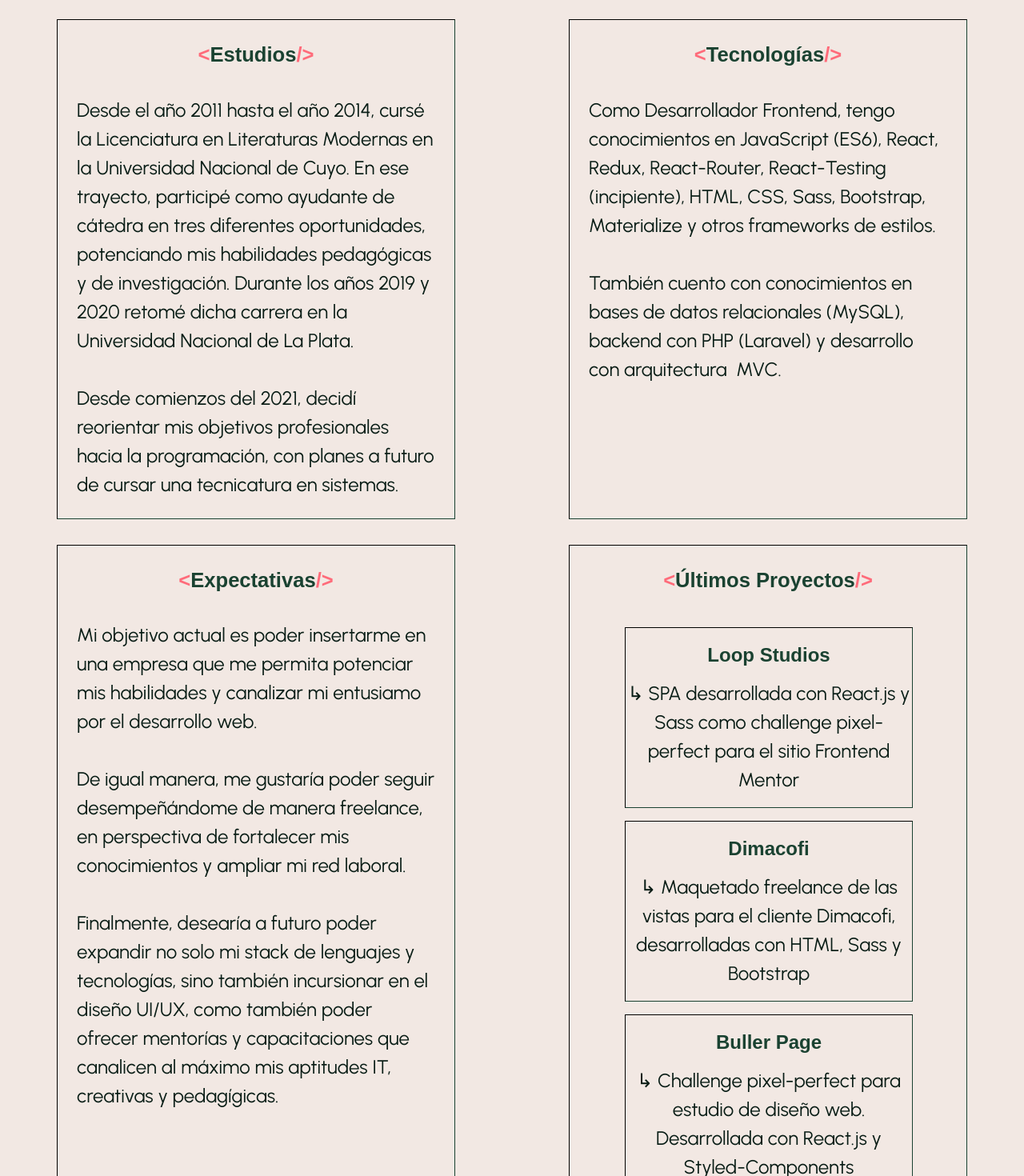
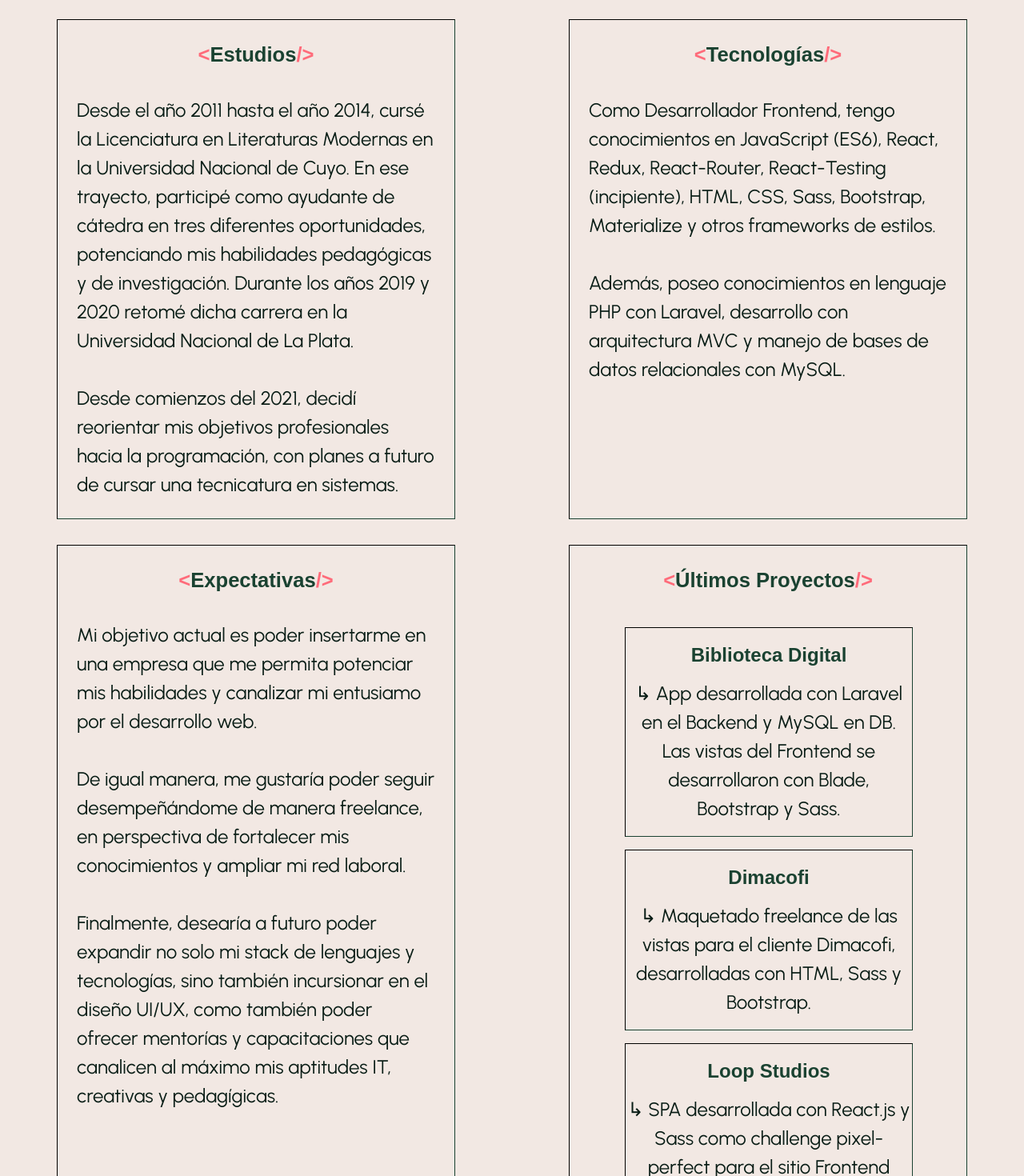
Before and after one commit to emquiroga/new-portfolio, a React (Create React App) app: page / in a window 1280 px wide. Shown: the part 1600-3070 px from the top of the page at 80% size. Built offline with nearby package versions, Linux system fonts and the light colour scheme; a web font is replaced by a local one.

Commit message:
updated projects

```diff
--- a/src/content/index.js
+++ b/src/content/index.js
@@ -1,27 +1,27 @@
 export const about = "Vivo en la ciudad de La Plata, Buenos Aires, Argentina. \n\nSoy un apasionado por los lenguajes, la tecnología y la comunicación. \n\nPoseo un nivel A2/B1 en idioma inglés y A1 en portugués. \n\nEncuentro en el desarrollo web un medio ideal para canalizar mis intereses, conocimientos y creatividad."
 export const work = "En la actualidad me encuentro trabajando como Web Developer freelancer. Antes de insertarme en el mundo IT, ejercí por casi diez años como profesional gastronómico y escritor. \n\nEn el primero, logré destacar en puestos de jerarquía que fortalecieron mis capacidades de administración y planificación grupal, a la vez que me ejercitaron en la toma de decisiones clave para el desempeño del negocio. \n\nOtras experiencias laborales relevantes en mi currículum incluyen Atención al Cliente, Data Entry y Corrector/Redactor."
 export const studies = "Desde el año 2011 hasta el año 2014, cursé la Licenciatura en Literaturas Modernas en la Universidad Nacional de Cuyo. En ese trayecto, participé como ayudante de cátedra en tres diferentes oportunidades, potenciando mis habilidades pedagógicas y de investigación. Durante los años 2019 y 2020 retomé dicha carrera en la Universidad Nacional de La Plata. \n\nDesde comienzos del 2021, decidí reorientar mis objetivos profesionales hacia la programación, con planes a futuro de cursar una tecnicatura en sistemas."
-export const techs = "Como Desarrollador Frontend, tengo conocimientos en JavaScript (ES6), React, Redux, React-Router, React-Testing (incipiente), HTML, CSS, Sass, Bootstrap, Materialize y otros frameworks de estilos. \n\nTambién cuento con conocimientos en bases de datos relacionales (MySQL), backend con PHP (Laravel) y desarrollo con arquitectura  MVC."
+export const techs = "Como Desarrollador Frontend, tengo conocimientos en JavaScript (ES6), React, Redux, React-Router, React-Testing (incipiente), HTML, CSS, Sass, Bootstrap, Materialize y otros frameworks de estilos. \n\nAdemás, poseo conocimientos en lenguaje PHP con Laravel, desarrollo con arquitectura MVC y manejo de bases de datos relacionales con MySQL."
 export const expectations = "Mi objetivo actual es poder insertarme en una empresa que me permita potenciar mis habilidades y canalizar mi entusiamo por el desarrollo web. \n\nDe igual manera, me gustaría poder seguir desempeñándome de manera freelance, en perspectiva de fortalecer mis conocimientos y ampliar mi red laboral. \n\nFinalmente, desearía a futuro poder expandir no solo mi stack de lenguajes y tecnologías, sino también incursionar en el diseño UI/UX, como también poder ofrecer mentorías y capacitaciones que canalicen al máximo mis aptitudes IT, creativas y pedagígicas."
 export const links = {
     "project1" : {
-        "live" : "https://loopstudios-fem-rho.vercel.app/",
-        "repo": "https://github.com/emquiroga/loopstudios-fem"
+        "live" : "http://arcane-wave-57857.herokuapp.com/",
+        "repo": "https://github.com/emquiroga/proyecto-fullstack"
     },
     "project2" : {
         "live" : "https://emquiroga.github.io/dimacofi-fullpage/",
         "repo": "https://github.com/emquiroga/dimacofi-fullpage"
     },
     "project3" : {
-        "live" : "https://buller-page.vercel.app/",
-        "repo": "https://github.com/emquiroga/buller-page"
+        "live" : "https://loopstudios-fem-rho.vercel.app/",
+        "repo": "https://github.com/emquiroga/loopstudios-fem"
     }
 }
 export const projectDescriptions = {
-    "title1": "Loop Studios",
+    "title1": "Biblioteca Digital",
     "title2": "Dimacofi",
-    "title3": "Buller Page",
-    "pro1": "↳ SPA desarrollada con React.js y Sass como challenge pixel-perfect para el sitio Frontend Mentor",
-    "pro2": "↳ Maquetado freelance de las vistas para el cliente Dimacofi, desarrolladas con HTML, Sass y Bootstrap",
-    "pro3": "↳ Challenge pixel-perfect para estudio de diseño web. Desarrollada con React.js y Styled-Components"
+    "title3": "Loop Studios",
+    "pro1": "↳ App desarrollada con Laravel en el Backend y MySQL en DB. Las vistas del Frontend se desarrollaron con Blade, Bootstrap y Sass.",
+    "pro2": "↳ Maquetado freelance de las vistas para el cliente Dimacofi, desarrolladas con HTML, Sass y Bootstrap.",
+    "pro3": "↳ SPA desarrollada con React.js y Sass como challenge pixel-perfect para el sitio Frontend Mentor."
 }
```
